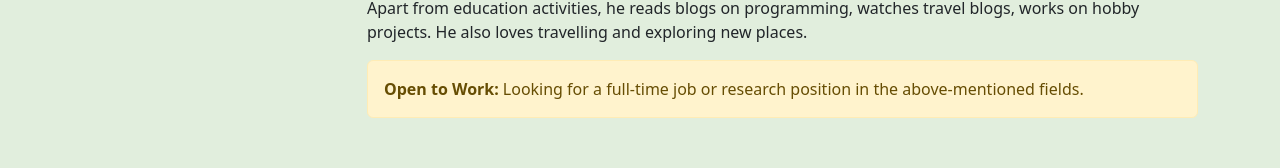
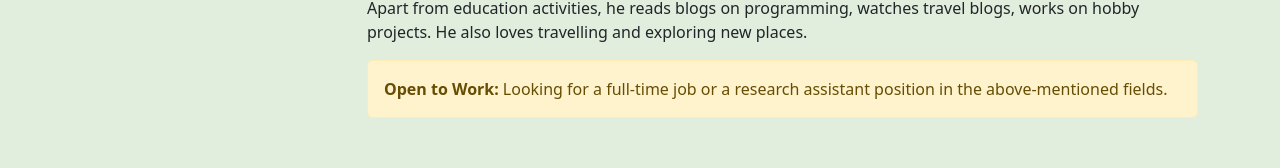
Before and after one commit to sabbir-ahmed12/sxad21m5y23, a React (Vite) app: page / in a window 1280 px wide. Shown: the part 581-749 px from the top of the page. Built offline with nearby package versions, Linux system fonts and the light colour scheme.

Commit message:
Update Hero.jsx

```diff
--- a/src/components/Hero.jsx
+++ b/src/components/Hero.jsx
@@ -72,7 +72,7 @@ const Hero = () => {
               <AlertBox
                 variant="warning"
                 alertHead="Open to Work:"
-                alertText="Looking for a full-time job or research position in the above-mentioned fields."
+                alertText="Looking for a full-time job or a research assistant position in the above-mentioned fields."
                 isDismissable={false}
               />
             </Col>
```
